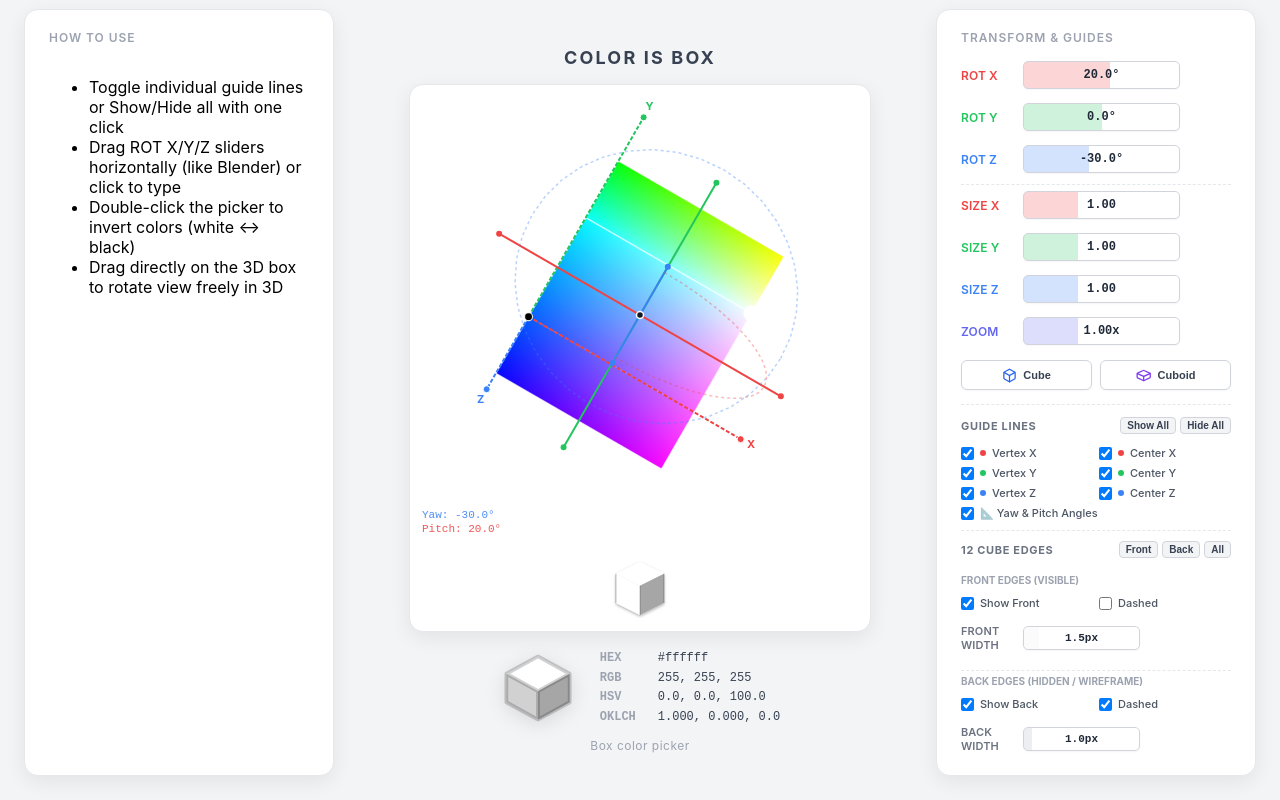
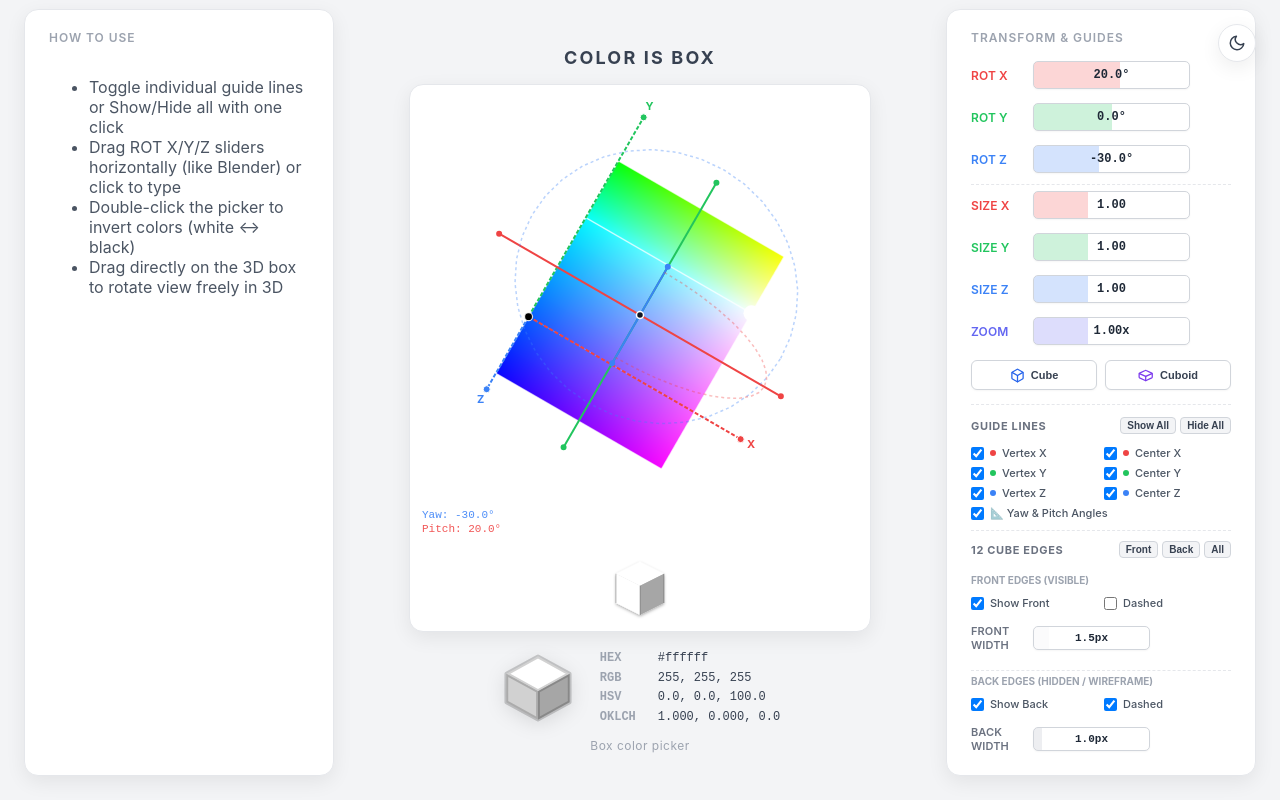
Before and after one commit to connoryang331/color-is-box, a website: page demo/index.html in a window 1280 px wide. Drawn offline with Linux system fonts and the light colour scheme.

Commit message:
feat(theme): add seamless Dark / Light Mode theme toggle with system preference detection and localStorage persistence

```diff
--- a/demo/index.html
+++ b/demo/index.html
@@ -5,40 +5,86 @@
 <meta name="viewport" content="width=device-width, initial-scale=1">
 <title>Color Is Box — standalone demo</title>
 <style>
-  body { font-family: -apple-system, BlinkMacSystemFont, "Segoe UI", Roboto, sans-serif; display: flex; justify-content: center; align-items: center; min-height: 100vh; padding: 40px; margin: 0; background: #f3f4f6; box-sizing: border-box; }
+  :root {
+    --bg-page: #f3f4f6;
+    --bg-panel: #ffffff;
+    --border-panel: #e5e7eb;
+    --border-dashed: #e5e7eb;
+    --text-title: #374151;
+    --text-subtitle: #9ca3af;
+    --text-h3: #9ca3af;
+    --text-label: #6b7280;
+    --text-val: #111827;
+    --text-val-dim: #9ca3af;
+    --text-body: #4b5563;
+    --bg-slider: #ffffff;
+    --border-slider: #d1d5db;
+    --border-slider-hover: #9ca3af;
+    --text-slider: #1f2937;
+    --bg-btn: #f3f4f6;
+    --border-btn: #d1d5db;
+    --text-btn: #374151;
+    --bg-btn-hover: #e5e7eb;
+    --shadow-panel: 0 6px 20px rgba(0,0,0,.07);
+    --shadow-slider: 0 1px 2px rgba(0,0,0,0.04);
+  }
+
+  body.dark-theme {
+    --bg-page: #111827;
+    --bg-panel: #1f2937;
+    --border-panel: #374151;
+    --border-dashed: #374151;
+    --text-title: #f9fafb;
+    --text-subtitle: #6b7280;
+    --text-h3: #6b7280;
+    --text-label: #9ca3af;
+    --text-val: #f3f4f6;
+    --text-val-dim: #6b7280;
+    --text-body: #9ca3af;
+    --bg-slider: #111827;
+    --border-slider: #374151;
+    --border-slider-hover: #4b5563;
+    --text-slider: #f3f4f6;
+    --bg-btn: #111827;
+    --border-btn: #374151;
+    --text-btn: #e5e7eb;
+    --bg-btn-hover: #374151;
+    --shadow-panel: 0 8px 24px rgba(0,0,0,.35);
+    --shadow-slider: 0 1px 2px rgba(0,0,0,0.2);
+  }
+
+  body { font-family: -apple-system, BlinkMacSystemFont, "Segoe UI", Roboto, sans-serif; display: flex; justify-content: center; align-items: center; min-height: 100vh; padding: 40px; margin: 0; background: var(--bg-page); color: var(--text-body); box-sizing: border-box; transition: background 0.2s, color 0.2s; }
   .center-col { display: flex; flex-direction: column; align-items: center; gap: 0; }
-  h1 { margin: 0 0 16px; font-size: 18px; font-weight: 700; letter-spacing: .12em; text-transform: uppercase; color: #374151; text-align: center; }
-  .subtitle { margin: 14px 0 0; font-size: 12px; font-weight: 400; letter-spacing: .04em; color: #9ca3af; text-align: center; }
-  .panel-holder { background: #fff; border: 1px solid #e5e7eb; border-radius: 14px; box-shadow: 0 6px 20px rgba(0,0,0,.07); padding: 0; overflow: hidden; }
-  .panel-info { background: #fff; border: 1px solid #e5e7eb; border-radius: 14px; padding: 20px 24px; box-shadow: 0 6px 20px rgba(0,0,0,.07); width: 310px; min-height: 252px; box-sizing: border-box; display: flex; flex-direction: column; }
+  h1 { margin: 0 0 16px; font-size: 18px; font-weight: 700; letter-spacing: .12em; text-transform: uppercase; color: var(--text-title); text-align: center; }
+  .subtitle { margin: 14px 0 0; font-size: 12px; font-weight: 400; letter-spacing: .04em; color: var(--text-subtitle); text-align: center; }
+  .panel-holder { background: var(--bg-panel); border: 1px solid var(--border-panel); border-radius: 14px; box-shadow: var(--shadow-panel); padding: 0; overflow: hidden; }
+  .panel-info { background: var(--bg-panel); border: 1px solid var(--border-panel); border-radius: 14px; padding: 20px 24px; box-shadow: var(--shadow-panel); width: 310px; min-height: 252px; box-sizing: border-box; display: flex; flex-direction: column; }
   #current-card { position: fixed; right: 24px; bottom: 24px; }
   #how-card { position: fixed; left: 24px; bottom: 24px; }
-  h3 { margin: 0 0 16px; font-size: 12px; font-weight: 600; text-transform: uppercase; letter-spacing: .08em; color: #9ca3af; }
+  h3 { margin: 0 0 16px; font-size: 12px; font-weight: 600; text-transform: uppercase; letter-spacing: .08em; color: var(--text-h3); }
   .rows { flex: 1; display: flex; flex-direction: column; justify-content: center; }
   .row { display: flex; align-items: center; padding: 7px 0; }
-  .row .label { font-size: 12px; font-weight: 600; color: #6b7280; letter-spacing: .01em; width: 62px; flex-shrink: 0; }
-  /* Left aligned values - strictly vertically aligned */
-  .row .val { font: 12.5px/1.5 ui-monospace, "SF Mono", "Cascadia Code", monospace; color: #111827; letter-spacing: .01em; text-align: left; margin-left: 0; flex: 1; }
+  .row .label { font-size: 12px; font-weight: 600; color: var(--text-label); letter-spacing: .01em; width: 62px; flex-shrink: 0; }
+  .row .val { font: 12.5px/1.5 ui-monospace, "SF Mono", "Cascadia Code", monospace; color: var(--text-val); letter-spacing: .01em; text-align: left; margin-left: 0; flex: 1; }
 
-  /* Blender-style numeric slider (Light Clean White Theme) */
+  /* Blender-style numeric slider */
   .blender-slider {
     position: relative;
     display: flex;
     align-items: center;
     width: 155px;
     height: 26px;
-    background: #ffffff;
-    border: 1px solid #d1d5db;
+    background: var(--bg-slider);
+    border: 1px solid var(--border-slider);
     border-radius: 5px;
     overflow: hidden;
     cursor: ew-resize;
     user-select: none;
-    box-shadow: 0 1px 2px rgba(0,0,0,0.04);
-    transition: border-color 0.15s;
+    box-shadow: var(--shadow-slider);
+    transition: border-color 0.15s, background 0.15s;
   }
   .blender-slider:hover {
-    border-color: #9ca3af;
-    background: #fafafa;
+    border-color: var(--border-slider-hover);
   }
   .blender-slider .bar {
     position: absolute;
@@ -63,16 +109,16 @@
     text-align: center;
     font: 12px/26px ui-monospace, "SF Mono", monospace;
     font-weight: 600;
-    color: #1f2937;
+    color: var(--text-slider);
     cursor: ew-resize;
     padding: 0 4px;
     box-sizing: border-box;
-    pointer-events: none; /* 让拖拽事件直接穿透至滑块容器，保证拖拽 100% 触发 */
+    pointer-events: none;
   }
   .blender-slider.typing input,
   .blender-slider input:focus {
-    background: #ffffff;
-    color: #111827;
+    background: var(--bg-slider);
+    color: var(--text-val);
     cursor: text;
     border: 1px solid #3b82f6;
     pointer-events: auto;
@@ -82,7 +128,7 @@
   .guides-panel {
     margin-top: 14px;
     padding-top: 12px;
-    border-top: 1px dashed #e5e7eb;
+    border-top: 1px dashed var(--border-dashed);
     display: flex;
     flex-direction: column;
     gap: 8px;
@@ -98,26 +144,26 @@
     font-weight: 700;
     text-transform: uppercase;
     letter-spacing: .06em;
-    color: #6b7280;
+    color: var(--text-label);
   }
   .btn-all-group {
     display: flex;
     gap: 4px;
   }
   .btn-mini {
-    background: #f3f4f6;
-    border: 1px solid #d1d5db;
+    background: var(--bg-btn);
+    border: 1px solid var(--border-btn);
     border-radius: 4px;
     font-size: 10px;
     font-weight: 600;
     padding: 2px 6px;
     cursor: pointer;
-    color: #374151;
+    color: var(--text-btn);
     transition: all 0.15s;
   }
   .btn-mini:hover {
-    background: #e5e7eb;
-    color: #111827;
+    background: var(--bg-btn-hover);
+    color: var(--text-val);
   }
   .btn-mini.active {
     background: #007AFF;
@@ -135,7 +181,7 @@
     gap: 6px;
     font-size: 11px;
     font-weight: 500;
-    color: #4b5563;
+    color: var(--text-body);
     cursor: pointer;
     user-select: none;
   }
@@ -153,9 +199,51 @@
   .guide-dot.red { background: #ef4444; }
   .guide-dot.green { background: #22c55e; }
   .guide-dot.blue { background: #3b82f6; }
+
+  /* Theme Toggle Floating Button */
+  .theme-toggle-btn {
+    position: fixed;
+    top: 24px;
+    right: 24px;
+    width: 38px;
+    height: 38px;
+    border-radius: 50%;
+    background: var(--bg-panel);
+    border: 1px solid var(--border-panel);
+    box-shadow: var(--shadow-panel);
+    cursor: pointer;
+    display: flex;
+    align-items: center;
+    justify-content: center;
+    color: var(--text-title);
+    transition: transform 0.15s, background 0.2s, border-color 0.2s;
+    z-index: 100;
+  }
+  .theme-toggle-btn:hover {
+    transform: scale(1.06);
+  }
 </style>
 </head>
-  <div class="panel-info" id="current-card" style="width: 320px;">
+<body>
+  <!-- Theme Toggle Floating Button -->
+  <button id="theme-toggle" class="theme-toggle-btn" title="Toggle Dark / Light Theme">
+    <svg id="theme-icon-sun" style="display: none;" viewBox="0 0 24 24" width="18" height="18" fill="none" stroke="currentColor" stroke-width="2" stroke-linecap="round" stroke-linejoin="round">
+      <circle cx="12" cy="12" r="5"></circle>
+      <line x1="12" y1="1" x2="12" y2="3"></line>
+      <line x1="12" y1="21" x2="12" y2="23"></line>
+      <line x1="4.22" y1="4.22" x2="5.64" y2="5.64"></line>
+      <line x1="18.36" y1="18.36" x2="19.78" y2="19.78"></line>
+      <line x1="1" y1="12" x2="3" y2="12"></line>
+      <line x1="21" y1="12" x2="23" y2="12"></line>
+      <line x1="4.22" y1="19.78" x2="5.64" y2="18.36"></line>
+      <line x1="18.36" y1="5.64" x2="19.78" y2="4.22"></line>
+    </svg>
+    <svg id="theme-icon-moon" viewBox="0 0 24 24" width="18" height="18" fill="none" stroke="currentColor" stroke-width="2" stroke-linecap="round" stroke-linejoin="round">
+      <path d="M21 12.79A9 9 0 1 1 11.21 3 7 7 0 0 0 21 12.79z"></path>
+    </svg>
+  </button>
+
+  <div class="panel-info" id="current-card" style="width: 310px;">
     <h3>Transform & Guides</h3>
     <div class="rows">
       <!-- 3D Rotation Controls -->
@@ -660,6 +748,33 @@
     const sY = initBlenderSlider('slider-rot-y', 'v-rot-y', 'y', -180, 180);
     const sZ = initBlenderSlider('slider-rot-z', 'v-rot-z', 'z', -180, 180);
 
+    // ── Dark / Light Theme Toggle ──
+    const btnTheme = document.getElementById('theme-toggle');
+    const iconSun = document.getElementById('theme-icon-sun');
+    const iconMoon = document.getElementById('theme-icon-moon');
+
+    const applyTheme = (isDark) => {
+      if (isDark) {
+        document.body.classList.add('dark-theme');
+        iconSun.style.display = 'block';
+        iconMoon.style.display = 'none';
+      } else {
+        document.body.classList.remove('dark-theme');
+        iconSun.style.display = 'none';
+        iconMoon.style.display = 'block';
+      }
+      localStorage.setItem('cib_theme', isDark ? 'dark' : 'light');
+    };
+
+    const savedTheme = localStorage.getItem('cib_theme');
+    const prefersDark = window.matchMedia && window.matchMedia('(prefers-color-scheme: dark)').matches;
+    applyTheme(savedTheme === 'dark' || (!savedTheme && prefersDark));
+
+    btnTheme.addEventListener('click', () => {
+      const isDark = document.body.classList.contains('dark-theme');
+      applyTheme(!isDark);
+    });
+
     const updateLoop = () => {
       sX.update();
       sY.update();
```
